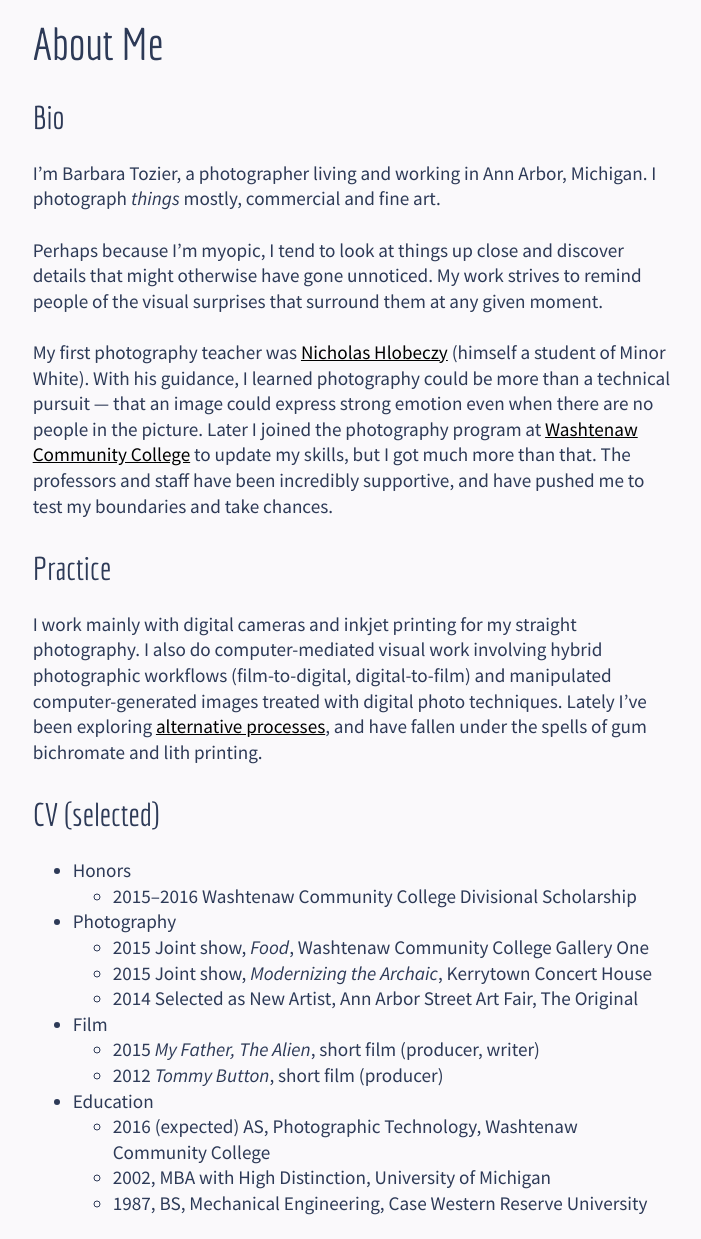
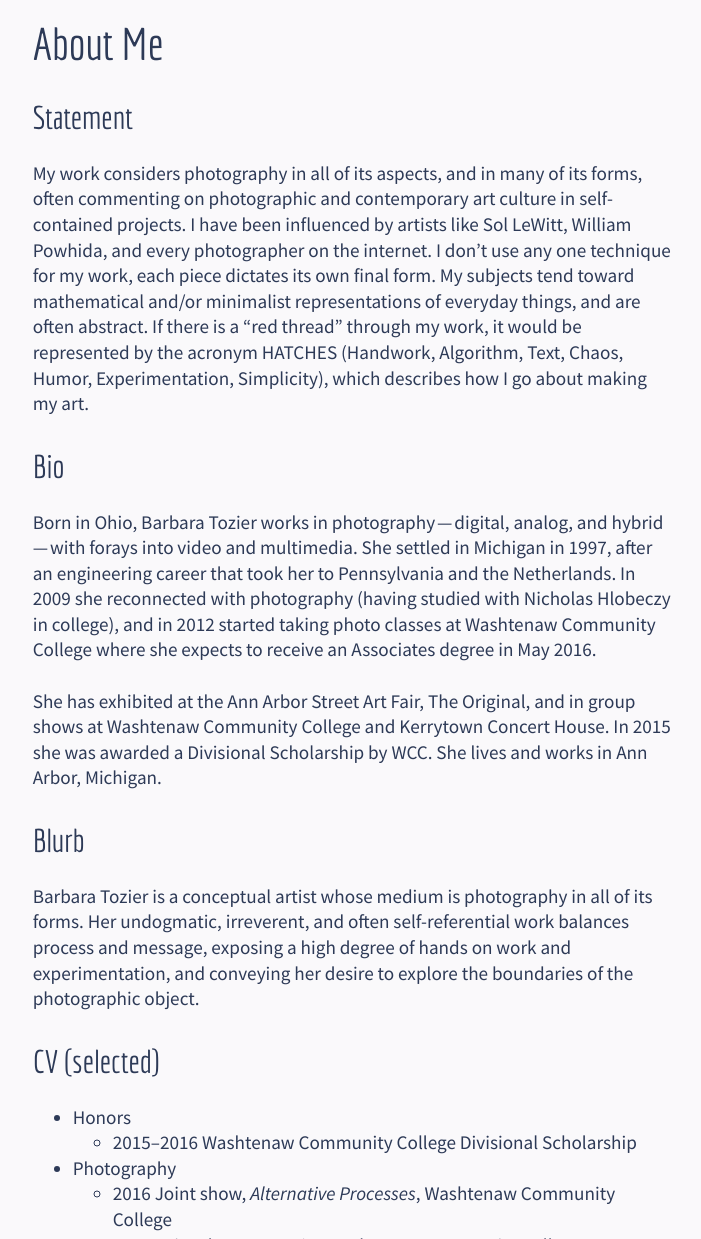
Before and after one commit to logista/btsite, a Jekyll site: the page built from about/index.md, in a window 1280 px wide and 1400 px high, scrolled down 976 px. Shown: the part 161-1400 px from the top of the window, without its empty margins (74-775 px from the left). Built offline with Jekyll 4.4.1, drawn with Linux system fonts in a browser that asks for light colours; nearby versions of some CDN libraries; some of the changed text lies outside the part shown.

Commit message:
biographical updates

```diff
--- a/_config.yml
+++ b/_config.yml
@@ -29,7 +29,7 @@ kramdown:
 owner:
   name: Barbara Tozier
   avatar: website/tozier-avatar.jpg
-  bio: "I'm a photographer who gets up close and personal with *things*."
+  bio: "I'm a a conceptual artist whose medium is photography in all of its forms."
   email: info@barbaratozier.com
   twitter: logista
   google:
--- a/about/index.md
+++ b/about/index.md
@@ -1,33 +1,39 @@
 ---
 layout: page
 title: "About Me"
-excerpt: "About Barbara Tozier, a photographer in Ann Arbor, Michigan."
-tags: [photographer, photography, ann arbor michigan, commercial, fine art, abstract]
+excerpt: "About Barbara Tozier, an artist-photographer in Ann Arbor, Michigan."
+tags: [photographer, photography, ann arbor michigan, conceptual, fine art, abstract]
 image:
   feature: barbara-tozier-prof-blues-gray.jpg
   title: "Professional Blues (from the <a href='/gallery-stories/'>Stories</a> gallery)"
 date: 2015-07-31
+modified: 2016-04-23
 ---
 
 {% include _toc.html %}
 
+### Statement
+
+My work considers photography in all of its aspects, and in many of its forms, often commenting on photographic and contemporary art culture in self-contained projects. I have been influenced by artists like Sol LeWitt, William Powhida, and every photographer on the internet. I don't use any one technique for my work, each piece dictates its own final form. My subjects tend toward mathematical and/or minimalist representations of everyday things, and are often abstract. If there is a "red thread" through my work, it would be represented by the acronym HATCHES (Handwork, Algorithm, Text, Chaos, Humor, Experimentation, Simplicity), which describes how I go about making my art.
+
 ### Bio
 
-I'm Barbara Tozier, a photographer living and working in Ann Arbor, Michigan. I photograph *things* mostly, commercial and fine art.
+Born in Ohio, Barbara Tozier works in photography --- digital, analog, and hybrid --- with forays into video and multimedia. She settled in Michigan in 1997, after an engineering career that took her to Pennsylvania and the Netherlands. In 2009 she reconnected with photography (having studied with Nicholas Hlobeczy in college), and in 2012 started taking photo classes at Washtenaw Community College where she expects to receive an Associates degree in May 2016.
 
-Perhaps because I'm myopic, I tend to look at things up close and discover details that might otherwise have gone unnoticed. My work strives to remind people of the visual surprises that surround them at any given moment.
+She has exhibited at the Ann Arbor Street Art Fair, The Original, and in group shows at Washtenaw Community College and Kerrytown Concert House. In 2015 she was awarded a Divisional Scholarship by WCC. She lives and works in Ann Arbor, Michigan.
 
-My first photography teacher was [Nicholas Hlobeczy](http://www.hlobeczy.com) (himself a student of Minor White). With his guidance, I learned photography could be more than a technical pursuit — that an image could express strong emotion even when there are no people in the picture. Later I joined the photography program at [Washtenaw Community College](http://departments.wccnet.edu/dma/programs/photography/) to update my skills, but I got much more than that. The professors and staff have been incredibly supportive, and have pushed me to test my boundaries and take chances.
+### Blurb
 
-### Practice
+Barbara Tozier is a conceptual artist whose medium is photography in all of its forms. Her undogmatic, irreverent, and often self-referential work balances process and message, exposing a high degree of hands on work and experimentation, and conveying her desire to explore the boundaries of the photographic object.
 
-I work mainly with digital cameras and inkjet printing for my straight photography. I also do computer-mediated visual work involving hybrid photographic workflows (film-to-digital, digital-to-film) and manipulated computer-generated images treated with digital photo techniques. Lately I've been exploring [alternative processes](http://www.alternativephotography.com/), and have fallen under the spells of gum bichromate and lith printing.
 
 ### CV (selected)
 
 - Honors
     - 2015--2016 Washtenaw Community College Divisional Scholarship
 - Photography
+    - 2016 Joint show, _Alternative Processes_, Washtenaw Community College
+    - 2016 Joint show, _Portraits_, Washtenaw Community College
     - 2015 Joint show, _Food_, Washtenaw Community College Gallery One
     - 2015 Joint show, _Modernizing the Archaic_, Kerrytown Concert House
     - 2014 Selected as New Artist, Ann Arbor Street Art Fair, The Original
```
